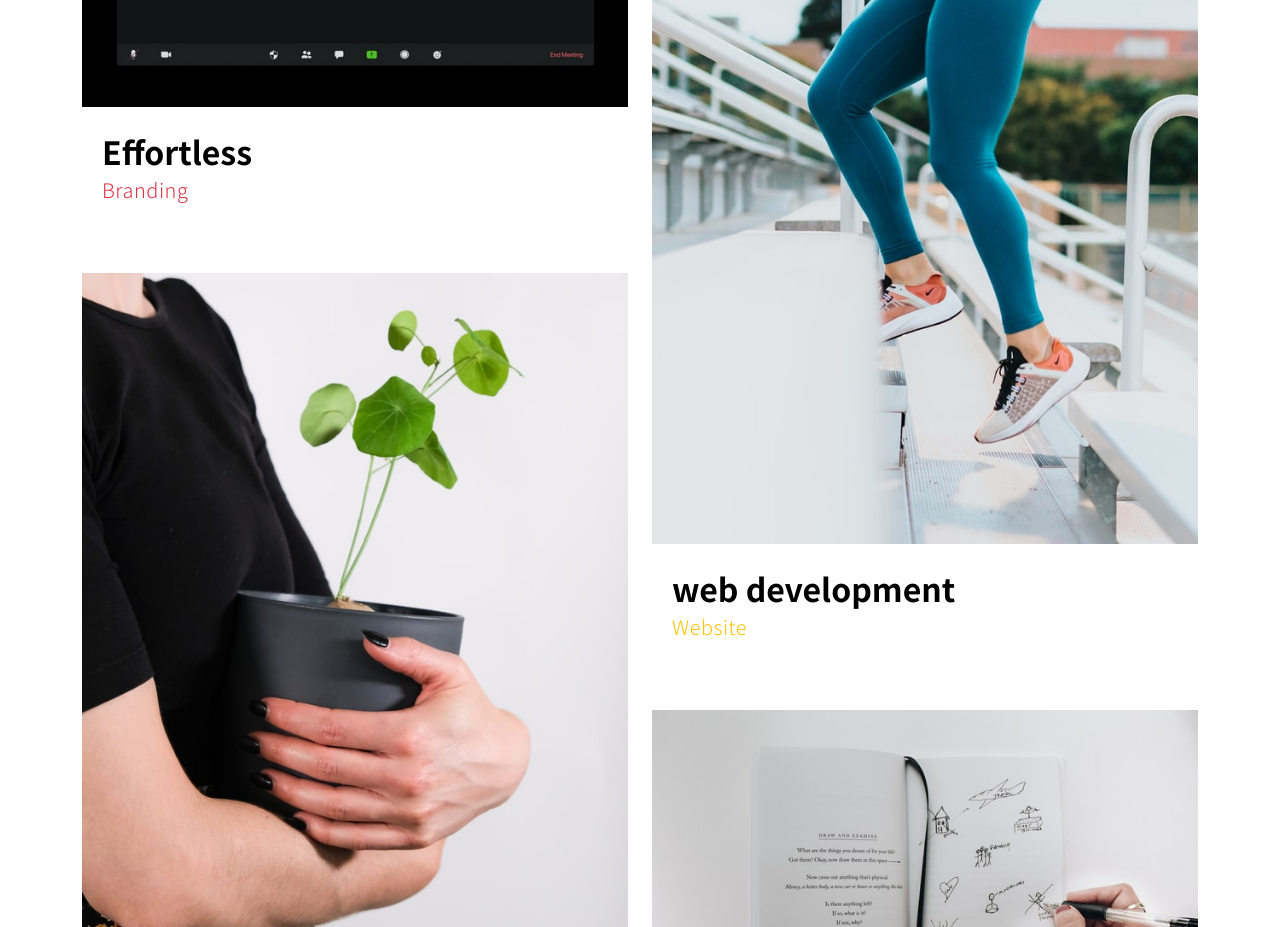
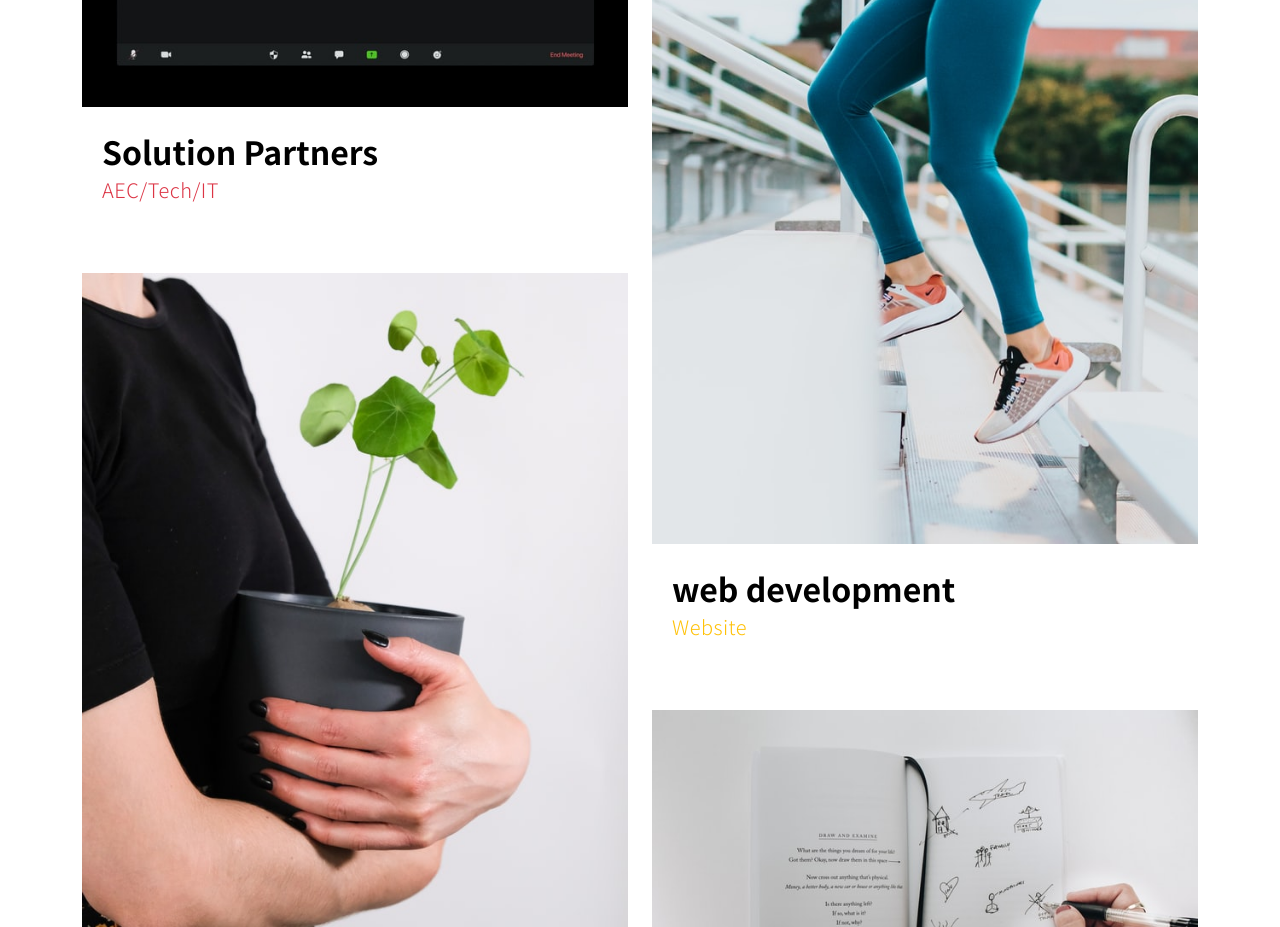
Before and after one commit to wavoneinc/wavone.co.in, a plain HTML site: page index.html in a window 1280 px wide. Shown: the part 2580-3507 px from the top of the page. Drawn offline with Linux system fonts and the light colour scheme.

Commit message:
solution

```diff
--- a/index.html
+++ b/index.html
@@ -222,9 +222,9 @@ https://templatemo.com/tm-567-nomad-force
                                 </a>
 
                                 <div class="portfolio-info">
-                                    <h4 class="portfolio-title mb-0">Effortless</h4>
+                                    <h4 class="portfolio-title mb-0">Solution Partners</h4>
 
-                                    <p class="text-danger">Branding</p>
+                                    <p class="text-danger">AEC/Tech/IT</p>
                                 </div>
                             </div>
 
```
